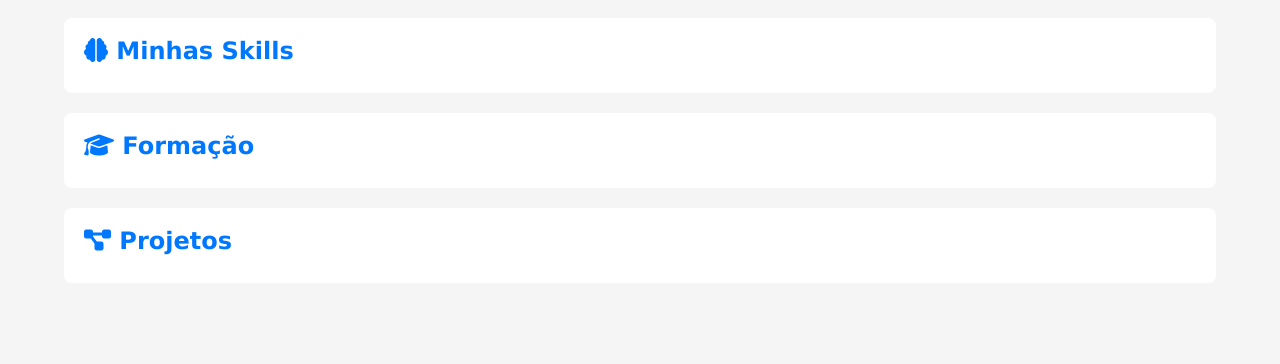
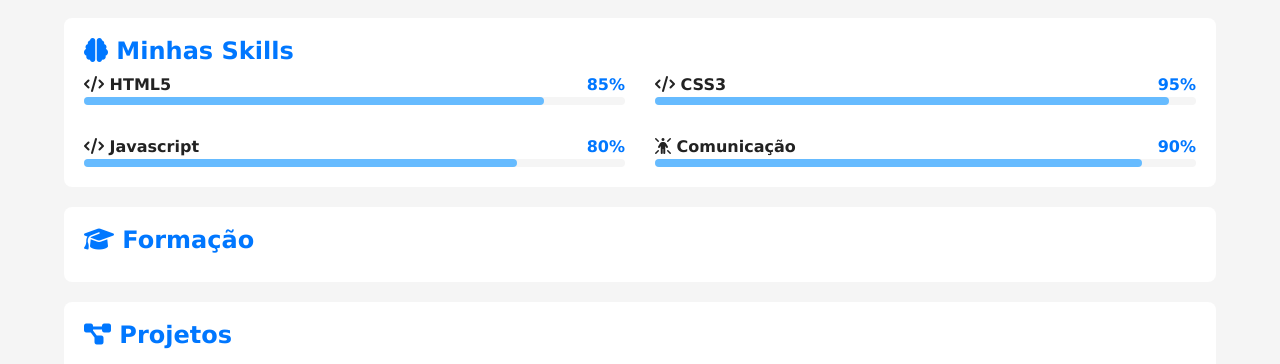
Before and after one commit to Lucaslock/projeto-portfolio, a plain HTML site: page index.html in a window 1280 px wide. Shown: the part 1193-1557 px from the top of the page. Before the commit the page ends 1496 px from the top, so only its background shows below. Drawn offline with Linux system fonts and the light colour scheme.

Commit message:
skills inseridas

```diff
--- a/estilos/style.css
+++ b/estilos/style.css
@@ -134,7 +134,7 @@ article h2 {
   width: 100%;
   margin: auto;
   aspect-ratio: 16/9;
-  border: 5px solid red;
+  border: 5px;
 }
 
 .video-container iframe {
@@ -144,3 +144,45 @@ article h2 {
   height: 100%;
   border-radius: 8px;
 }
+
+#skill-container {
+  display: grid;
+  grid-template-columns: 1fr ;
+  gap: 30px;
+}
+
+#skill-container .info {
+  display: flex;
+  justify-content: space-between;
+  align-items: center;
+}
+
+#skill-container .nome {
+  font-weight: bold;
+  color: var(--texto)
+}
+
+#skill-container .porcent {
+  font-weight: bold;
+  color: var(--destaque);
+}
+
+#skill-container .barra {
+  width: 100%;
+  height: 8px;
+  background-color: var(--fundo-principal);
+  border-radius: 4px;
+}
+
+#skill-container .progresso {
+  height: 100%;
+  background-color: var(--destaque-inverso);
+  border-radius: 4px;
+}
+
+
+@media screen and (min-width: 768px) {
+  #skill-container {
+    grid-template-columns: 1fr 1fr;
+  }
+}
--- a/index.html
+++ b/index.html
@@ -51,6 +51,87 @@
          <article id="skills"> <!--Fim article#skills-->
             <h2><i class="fa-solid fa-brain"></i> Minhas Skills</h2>
 
+            <div id="skill-container">
+                <div class="item">
+                    <div class="info">
+                        <span class="nome">
+                        <i class="fa-solid fa-code"></i> HTML5
+                        </span>
+
+                        <span class="porcent">
+                         85%
+                        </span>
+
+                    </div>
+                    <div class="barra">
+                        <div class="progresso" style="width: 85%;">
+
+
+                        </div>
+
+                    </div>
+                </div>
+                <div class="item">
+                    <div class="info">
+                        <span class="nome">
+                        <i class="fa-solid fa-code"></i> CSS3
+                        </span>
+
+                        <span class="porcent">
+                         95%
+                        </span>
+
+                    </div>
+                    <div class="barra">
+                        <div class="progresso" style="width: 95%;">
+
+
+                        </div>
+
+                    </div>
+                </div>
+
+                <div class="item">
+                    <div class="info">
+                        <span class="nome">
+                        <i class="fa-solid fa-code"></i> Javascript
+                        </span>
+
+                        <span class="porcent">
+                         80%
+                        </span>
+
+                    </div>
+                    <div class="barra">
+                        <div class="progresso" style="width: 80%;">
+
+                        </div>
+
+                    </div>
+                </div>
+
+                <div class="item">
+                    <div class="info">
+                        <span class="nome">
+                        <i class="fa-solid fa-person-rays"></i> Comunicação
+                        </span>
+
+                        <span class="porcent">
+                         90%
+                        </span>
+
+                    </div>
+                    <div class="barra">
+                        <div class="progresso" style="width: 90%;">
+
+
+                        </div>
+
+                    </div>
+                </div>
+
+            </div>
+
          </article>
 
          <article id="formacao"> <!--Fim article#formacao-->
```
